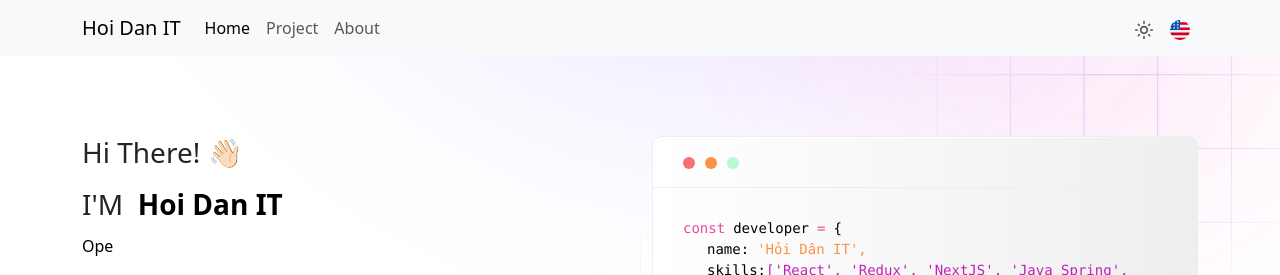
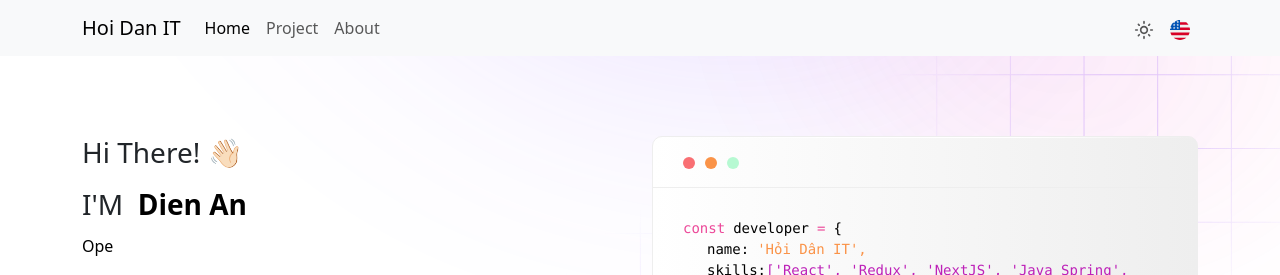
Before and after one commit to leehoang1202/anhoangdien, a React (Vite) app: page / in a window 1280 px wide. Shown: the top 275 px of the page. Built offline with nearby package versions, Linux system fonts and the light colour scheme.

Commit message:
Update hero.left.tsx

```diff
--- a/src/components/sections/hero/hero.left.tsx
+++ b/src/components/sections/hero/hero.left.tsx
@@ -31,7 +31,7 @@ const HeroLeft = (props: IProps) => {
             </h3>
             <h3 style={{ paddingTop: 10, paddingBottom: 5 }}>
                 I'M &nbsp;
-                <strong className="brand-red">{t("appHeader.brand")}</strong>
+                <strong className="brand-red">{t("Dien An")}</strong>
             </h3>
             <Typewriter
                 options={{
```
